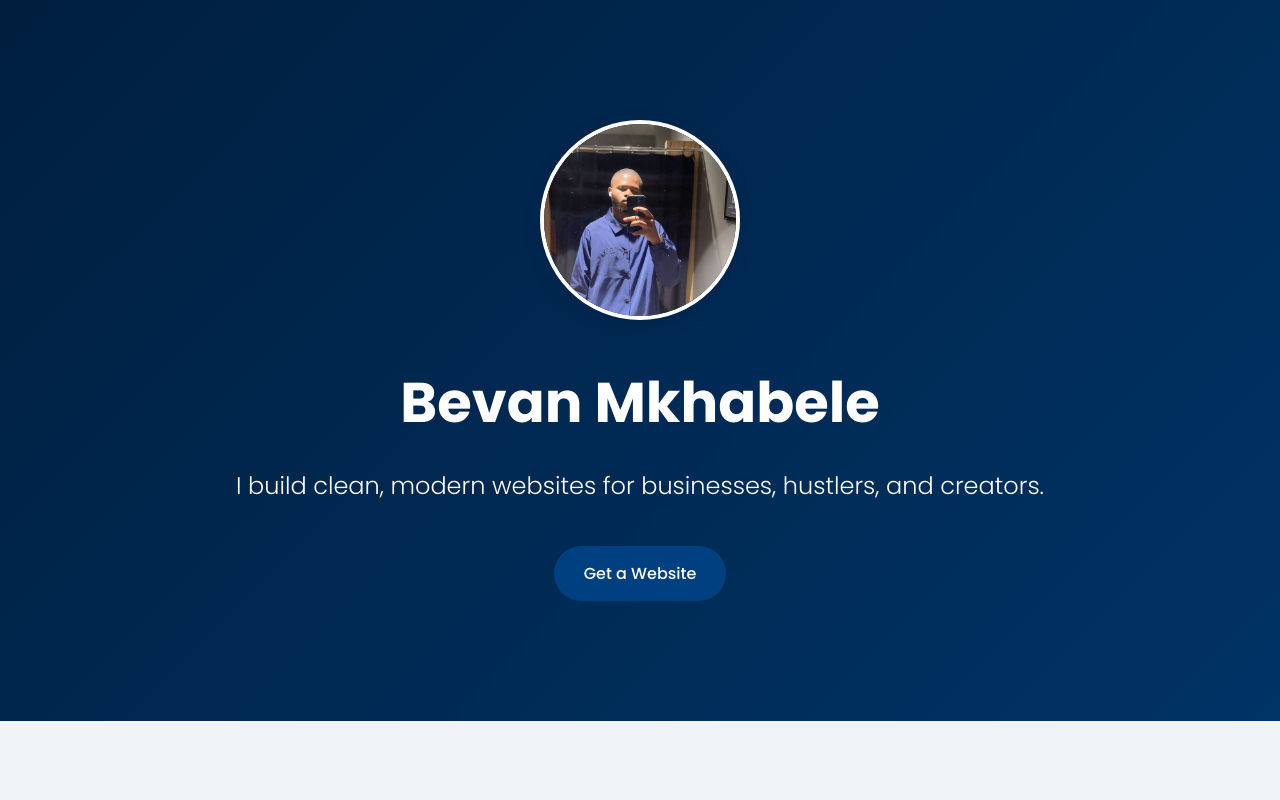
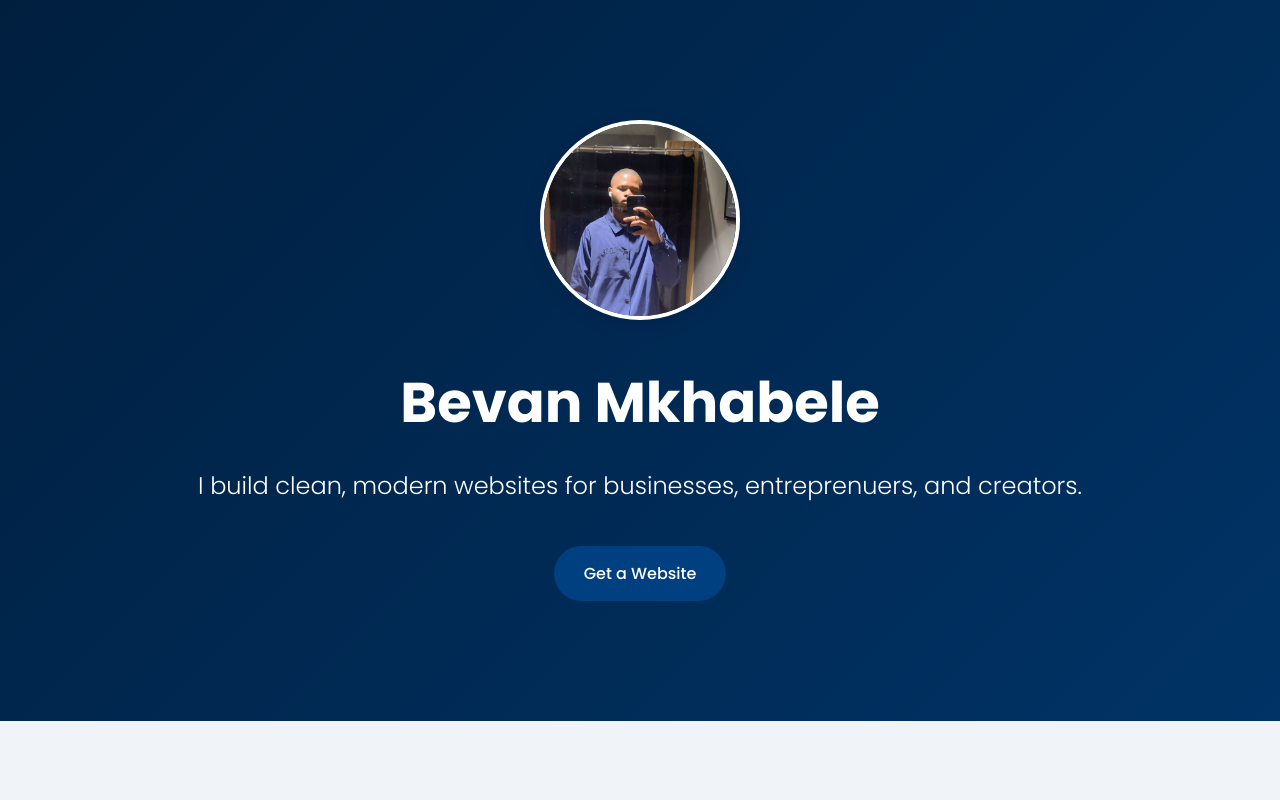
Before and after one commit to VarsityPlug0/my-app, a plain HTML site: page index.html in a window 1280 px wide. Shown: the top 800 px of the page. Drawn offline with Linux system fonts and the light colour scheme.

Commit message:
Update index.html

```diff
--- a/index.html
+++ b/index.html
@@ -17,7 +17,7 @@
                 <img src="images/profile.jpg" alt="Bevan Mkhabele" class="profile-picture">
             </div>
             <h1>Bevan Mkhabele</h1>
-            <p class="tagline">I build clean, modern websites for businesses, hustlers, and creators.</p>
+            <p class="tagline">I build clean, modern websites for businesses, entreprenuers, and creators.</p>
             <a href="https://wa.me/27816299491" class="cta-button">Get a Website</a>
         </div>
     </section>
```
